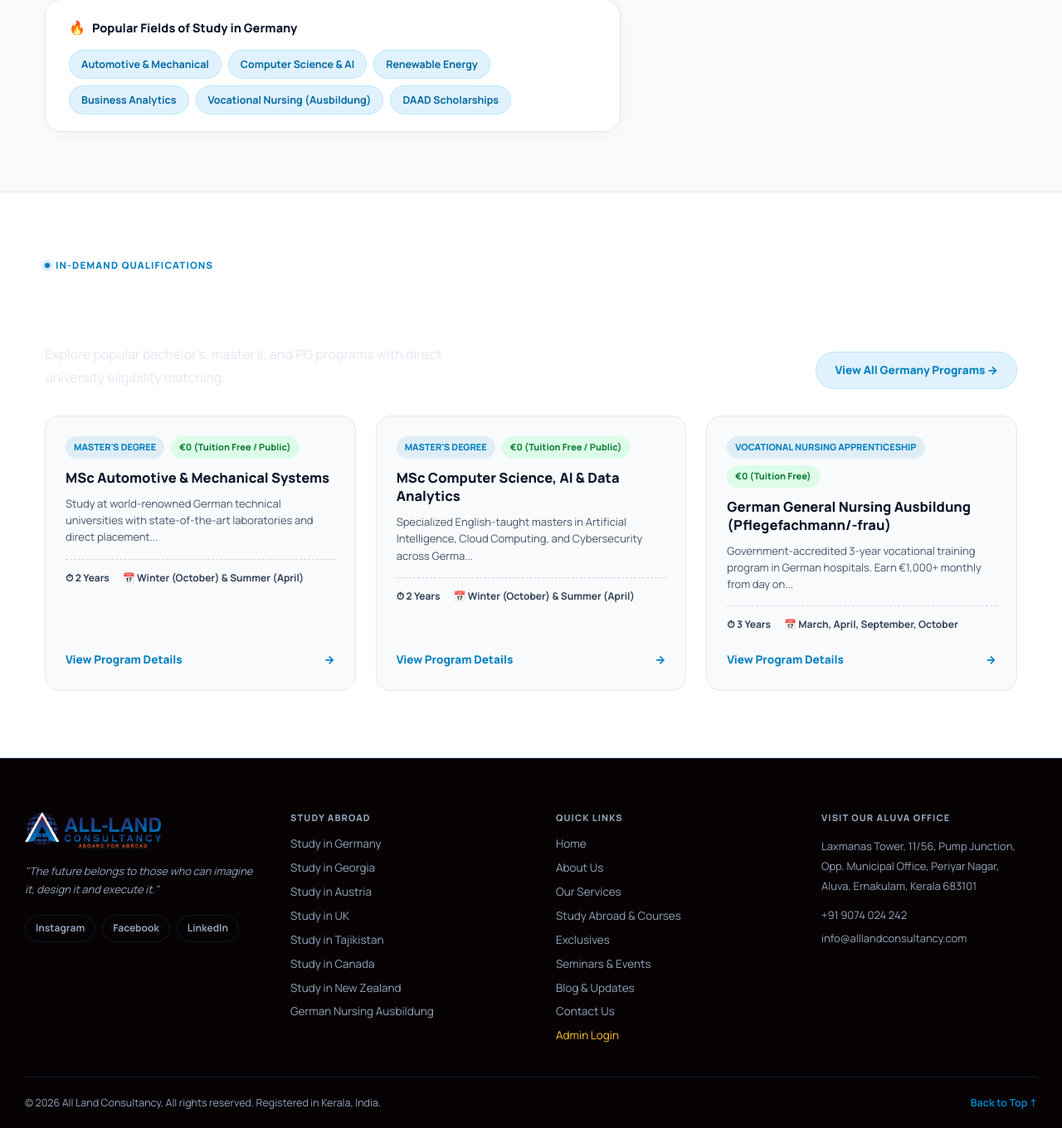
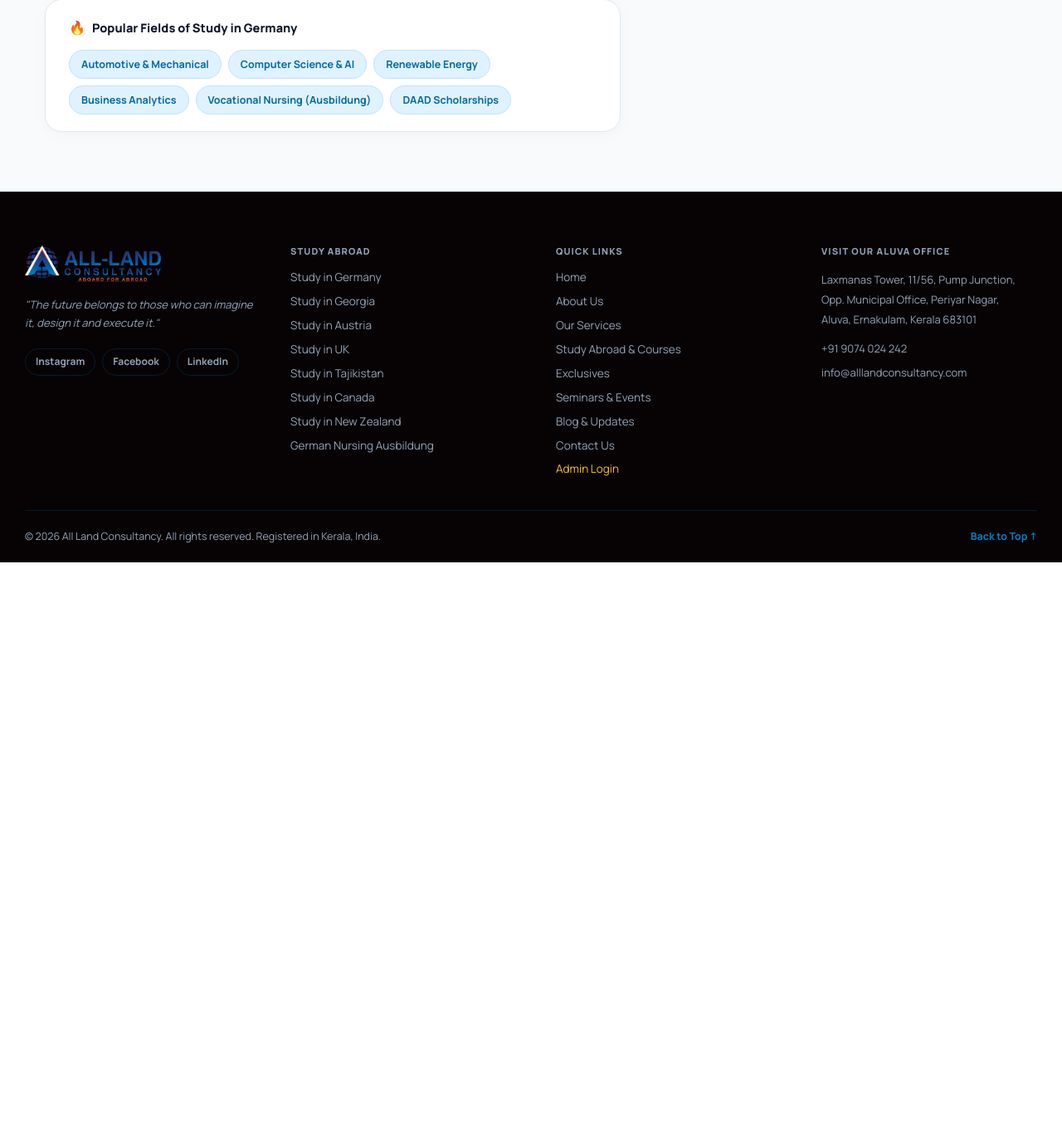
Before and after one commit to figmarkinfotek640-pixel/allland_consultancy, a Laravel app: page /study-abroad/germany in a window 1280 px wide. Shown: the part 3116-4476 px from the top of the page at 83% size. After the commit the page ends 3794 px from the top, so only its background shows below. Run offline with Laravel 12, Linux system fonts and the light colour scheme; data comes from the database, SQL or seed files in the repository.

Commit message:
Remove top courses and intakes section from study abroad destination page

```diff
--- a/resources/views/destinations/show.blade.php
+++ b/resources/views/destinations/show.blade.php
@@ -346,58 +346,4 @@
   </div>
 </section>
 
-<!-- FULL-WIDTH FEATURED PROGRAMS SECTION (No right-side white void!) -->
-<section id="dest-courses" class="dest-programs-fullwidth-section">
-  <div class="wrap">
-    <div class="dest-programs-fullwidth-header">
-      <div>
-        <span class="sec-tag"><span class="sec-tag-dot"></span> In-Demand Qualifications</span>
-        <h2 class="sec-h2">Top Courses &amp; Intakes for {{ $destination->name }}</h2>
-        <p class="sec-p">Explore popular bachelor’s, master’s, and PG programs with direct university eligibility matching.</p>
-      </div>
-      <a href="{{ route('courses.index') }}?country={{ urlencode($destination->name) }}" class="dest-view-all-programs-btn">
-        View All {{ $destination->name }} Programs →
-      </a>
-    </div>
-
-    @if($courses->isNotEmpty())
-      <div class="dest-programs-cards-grid">
-        @foreach($courses as $c)
-          <article class="dest-program-card">
-            <div class="dest-program-card-body">
-              <div class="dest-program-badge-row">
-                <span class="dest-program-degree-badge">{{ $c->degree_level }}</span>
-                @if($c->tuition_fee)
-                  <span class="dest-program-fee-badge">{{ $c->tuition_fee }}</span>
-                @endif
-              </div>
-              <h3 class="dest-program-title">
-                <a href="{{ route('courses.show', $c->slug) }}">{{ $c->title }}</a>
-              </h3>
-              <p class="dest-program-excerpt">{{ Str::limit($c->excerpt, 110) }}</p>
-              <div class="dest-program-meta">
-                <span>⏱ {{ $c->duration }}</span>
-                @if($c->intake)
-                  <span>📅 {{ $c->intake }}</span>
-                @endif
-              </div>
-            </div>
-            <div class="dest-program-footer">
-              <a href="{{ route('courses.show', $c->slug) }}" class="dest-program-detail-btn">
-                <span>View Program Details</span>
-                <span class="dest-program-detail-arrow">→</span>
-              </a>
-            </div>
-          </article>
-        @endforeach
-      </div>
-    @else
-      <div class="dest-courses-empty">
-        <p>Multiple university programs available across {{ $destination->name }}. Contact our counselling team for tailored program shortlisting.</p>
-        <a href="{{ route('contact') }}" class="btn-primary">Request Free University Shortlist</a>
-      </div>
-    @endif
-  </div>
-</section>
-
 @endsection
```
